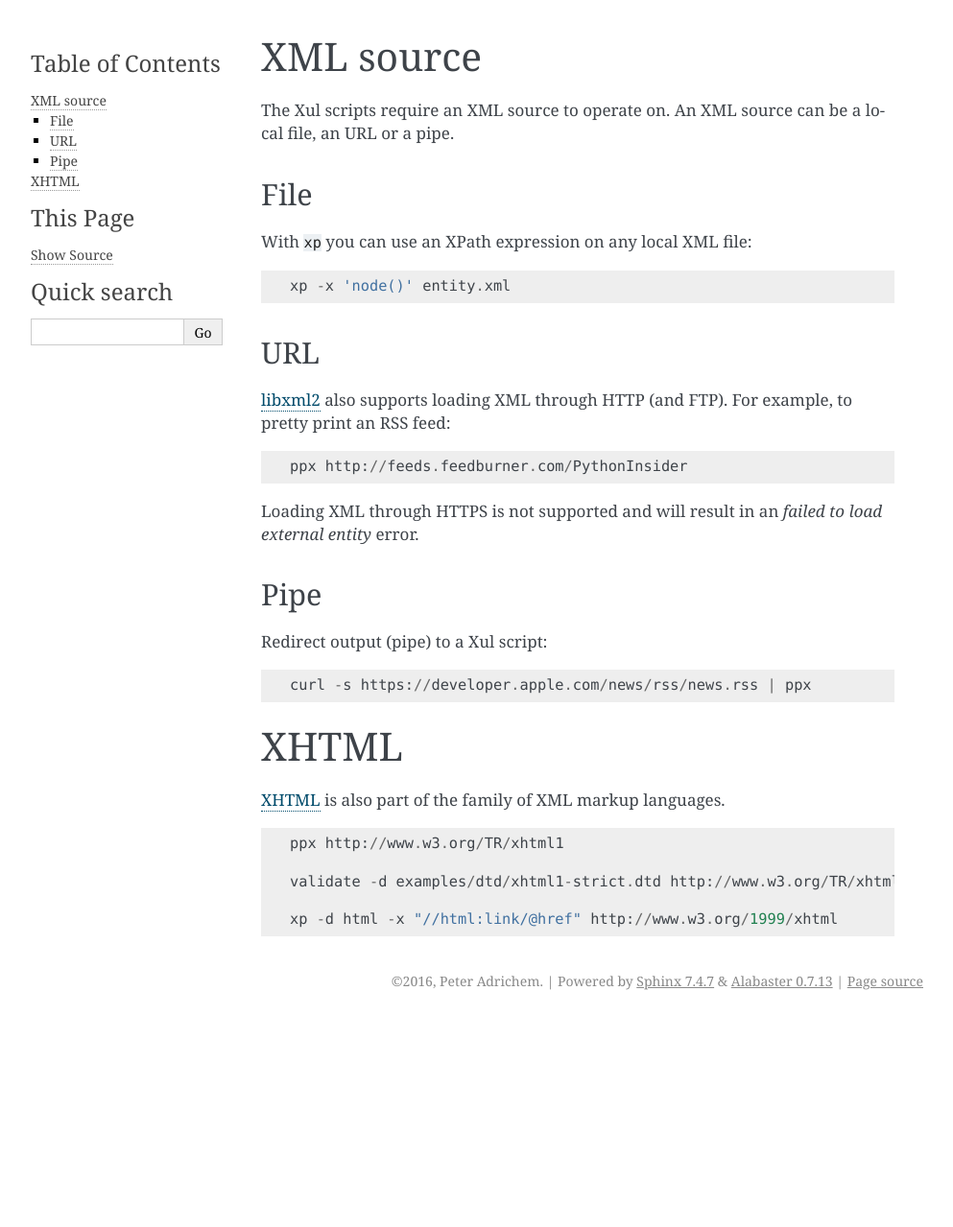
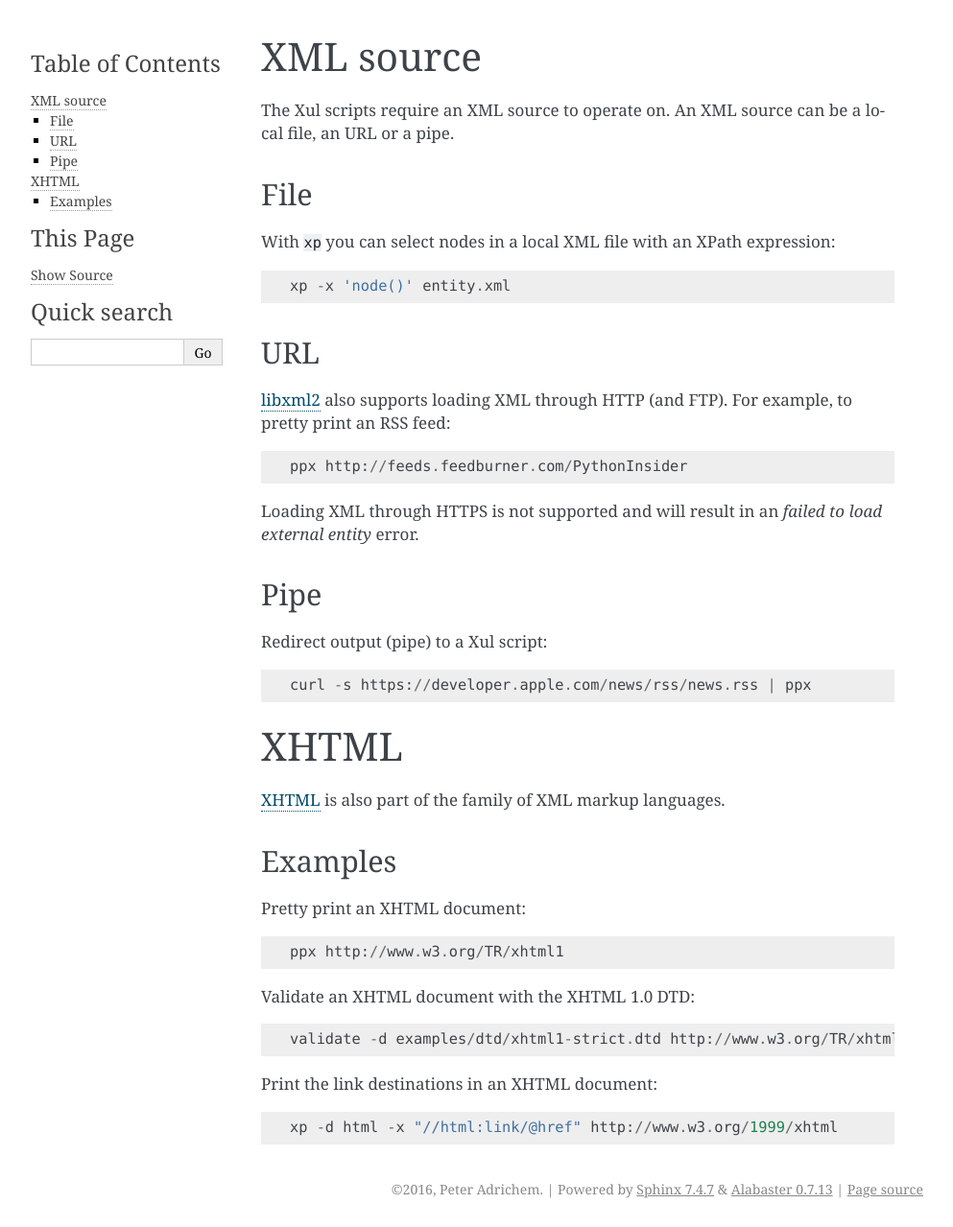
Before and after one commit to peteradrichem/Xul, a Sphinx documentation site: the page built from docs/xml_source.rst, in a window 1280 px wide. Shown: the whole page at 96% size, without its empty margins (148-1141 px from the left). Built offline with Sphinx 7.4.7, drawn with Linux system fonts in a browser that asks for light colours; before the commit the page ends 1062 px from its top, so only the background shows below that.

Commit message:
Documentation: examples

```diff
--- a/docs/index.rst
+++ b/docs/index.rst
@@ -44,8 +44,8 @@ Xul scripts
 
    ppx
    xp
+   validate
    transform
-   validate
 
 XML
 ---
--- a/docs/xml_source.rst
+++ b/docs/xml_source.rst
@@ -11,7 +11,7 @@ An XML source can be a local file, an URL or a pipe.
 
 File
 ----
-With ``xp`` you can use an XPath expression on any local XML file:
+With ``xp`` you can select nodes in a local XML file with an XPath expression:
 
 .. code::
 
@@ -43,11 +43,23 @@ XHTML
 
 XHTML_ is also part of the family of XML markup languages.
 
+Examples
+--------
+Pretty print an XHTML document:
+
 .. code::
 
    ppx http://www.w3.org/TR/xhtml1
 
+Validate an XHTML document with the XHTML 1.0 DTD:
+
+.. code::
+
    validate -d examples/dtd/xhtml1-strict.dtd http://www.w3.org/TR/xhtml1
+
+Print the link destinations in an XHTML document:
+
+.. code::
 
    xp -d html -x "//html:link/@href" http://www.w3.org/1999/xhtml
 
```
Also changed, not shown: docs/validate.rst (+6 -3 lines), docs/xp.rst (+8 -0 lines).
